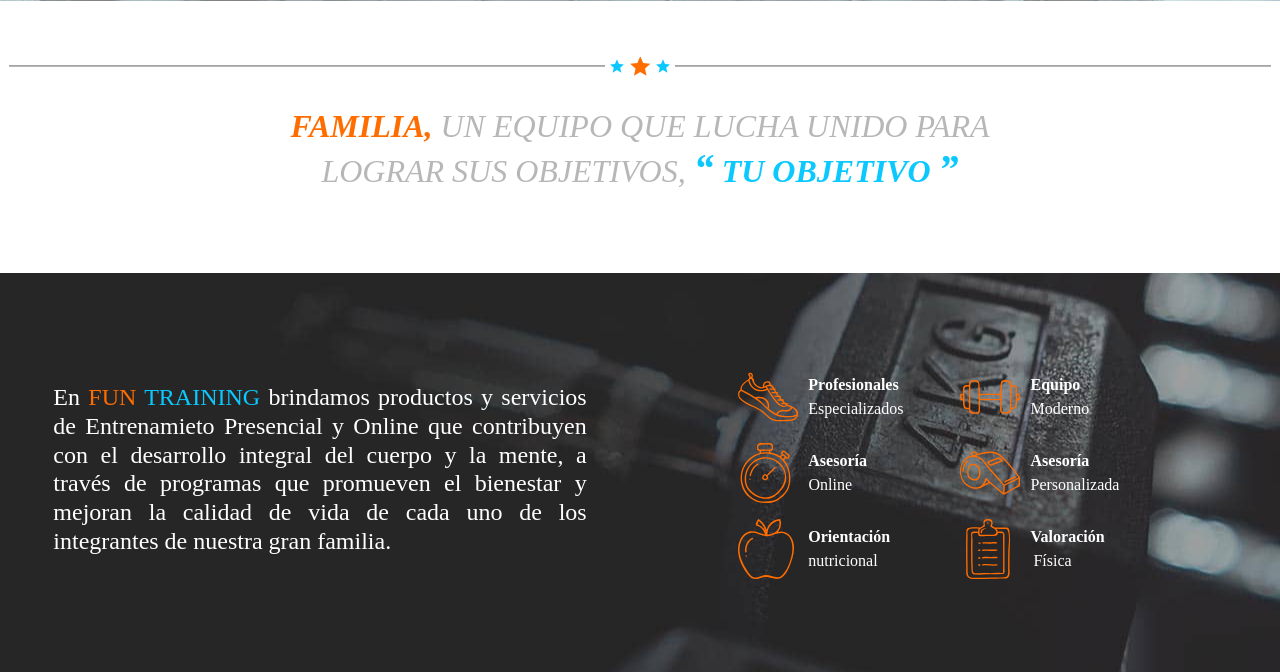
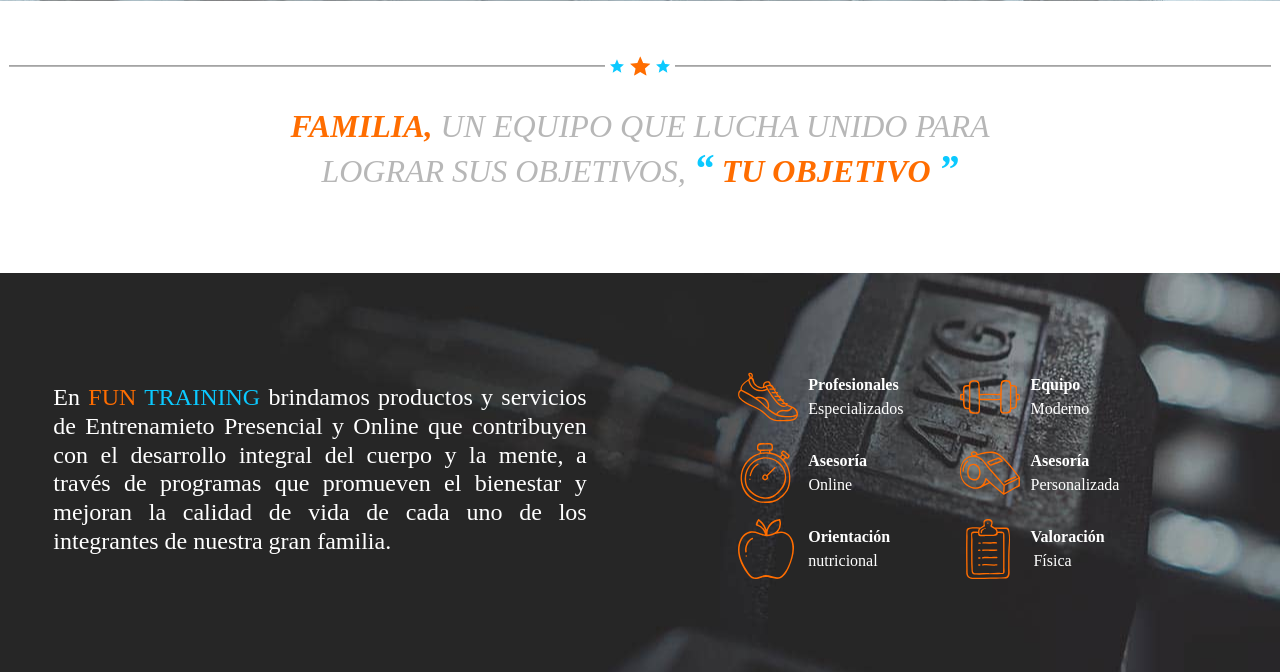
Before and after one commit to Enieto94/funtraining-page, a PHP site: page / in a window 1280 px wide, with the pointer over the restyled element. Shown: the part 799-1471 px from the top of the page. Run offline with PHP 8.4, Linux system fonts and the light colour scheme; some web fonts are replaced.

Commit message:
general style modified

```diff
--- a/src/css/general-style.css
+++ b/src/css/general-style.css
@@ -67,6 +67,10 @@ a,
 a:hover {
     text-decoration: none;
     color: #fff;
+}
+.azul:hover{
+    color: #ff6d00;
+    transition: ease-in-out all 0.3s;
 }
 
 .fondo-azul {
```
